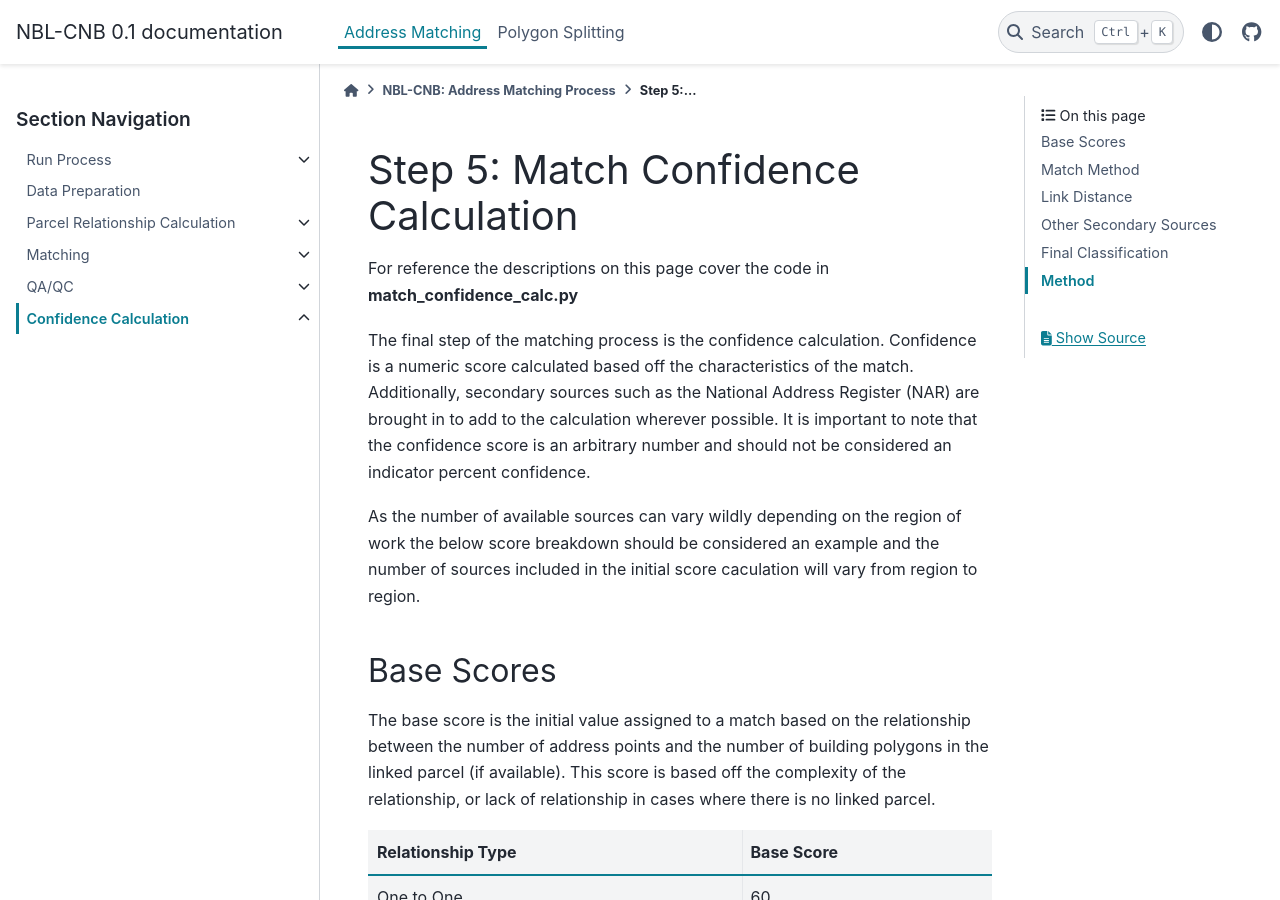
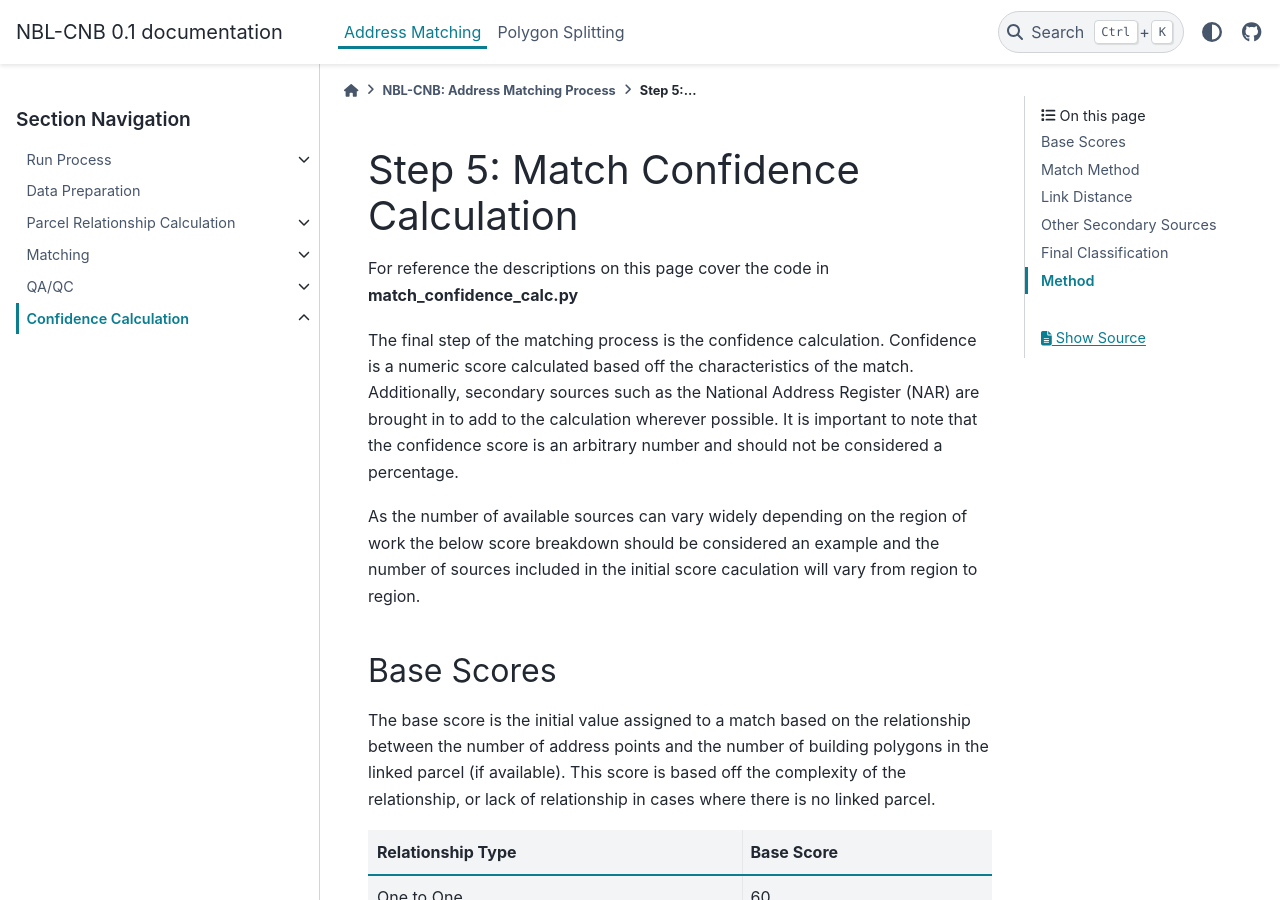
Before and after one commit to StatCan/NBL-CNB, a Sphinx documentation site: the page built from docs/source/address_matching/confidence.rst, in a window 1280 px wide and 900 px high. Built offline with Sphinx 7.4.7 and the PyData theme 0.15.4, drawn with Linux system fonts in a browser that asks for light colours.

Commit message:
small docs update

```diff
--- a/docs/source/address_matching/confidence.rst
+++ b/docs/source/address_matching/confidence.rst
@@ -10,10 +10,10 @@ For reference the descriptions on this page cover the code in **match_confidence
 The final step of the matching process is the confidence calculation. Confidence is a numeric score
 calculated based off the characteristics of the match. Additionally, secondary sources such as the
 National Address Register (NAR) are brought in to add to the calculation wherever possible. It is
-important to note that the confidence score is an arbitrary number and should not be considered an
-indicator percent confidence.
+important to note that the confidence score is an arbitrary number and should not be considered a
+percentage.
 
-As the number of available sources can vary wildly depending on the region of work the below score
+As the number of available sources can vary widely depending on the region of work the below score
 breakdown should be considered an example and the number of sources included in the initial score
 caculation will vary from region to region.
 
--- a/docs/source/address_matching/run_process.rst
+++ b/docs/source/address_matching/run_process.rst
@@ -8,7 +8,7 @@ Run the Matching Process
 Setup
 -----
 
-In order to run the matching process a python 3 environment is required with the following packages (as well as their dependancies) installed:
+In order to run the matching process a python 3  environment is required with the following packages (as well as their dependancies) installed:
 
 * Pandas
 * GDAL
```
